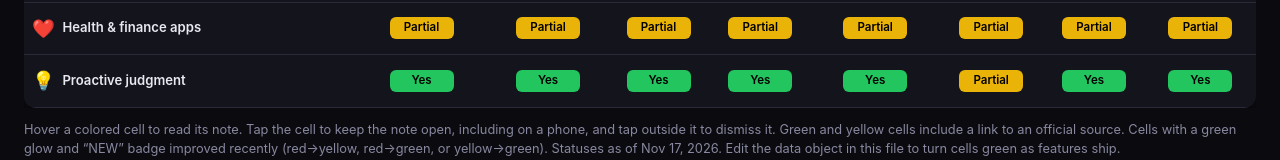
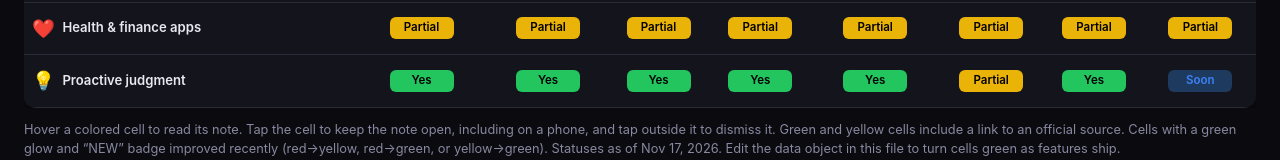
Before and after one commit to QbCruncher/aaa-tracker, a plain HTML site: page index.html in a window 1280 px wide. Shown: the part 1927-2087 px from the top of the page. Drawn offline with Linux system fonts and the light colour scheme; no server answers.

Commit message:
Lower Blue Phone Proactive judgment from Yes to Coming
heyblue.com still lists notification triage as coming soon. This is a downgrade, so no Just Added mark is applied.

```diff
--- a/index.html
+++ b/index.html
@@ -563,7 +563,7 @@ const capabilities = [
       "Gemini Spark": { level: "yes", note: "Proactive Workspace help.", source: "https://blog.google/innovation-and-ai/products/gemini-app/next-evolution-gemini-app/" },
       "OpenClaw": { level: "partial", note: "Depends on user skills.", source: "https://docs.openclaw.ai/cron-vs-heartbeat" },
       "Hermes": { level: "yes", note: "Self-improving learning loop.", source: "https://hermes-agent.nousresearch.com/docs/user-guide/features/skills" },
-      "Blue Phone": { level: "yes", note: "Notification triage and handling.", source: "https://heyblue.com/" }
+      "Blue Phone": { level: "coming", note: "Notification triage listed as coming soon.", source: "https://heyblue.com/" }
     }
   }
 ];
```
